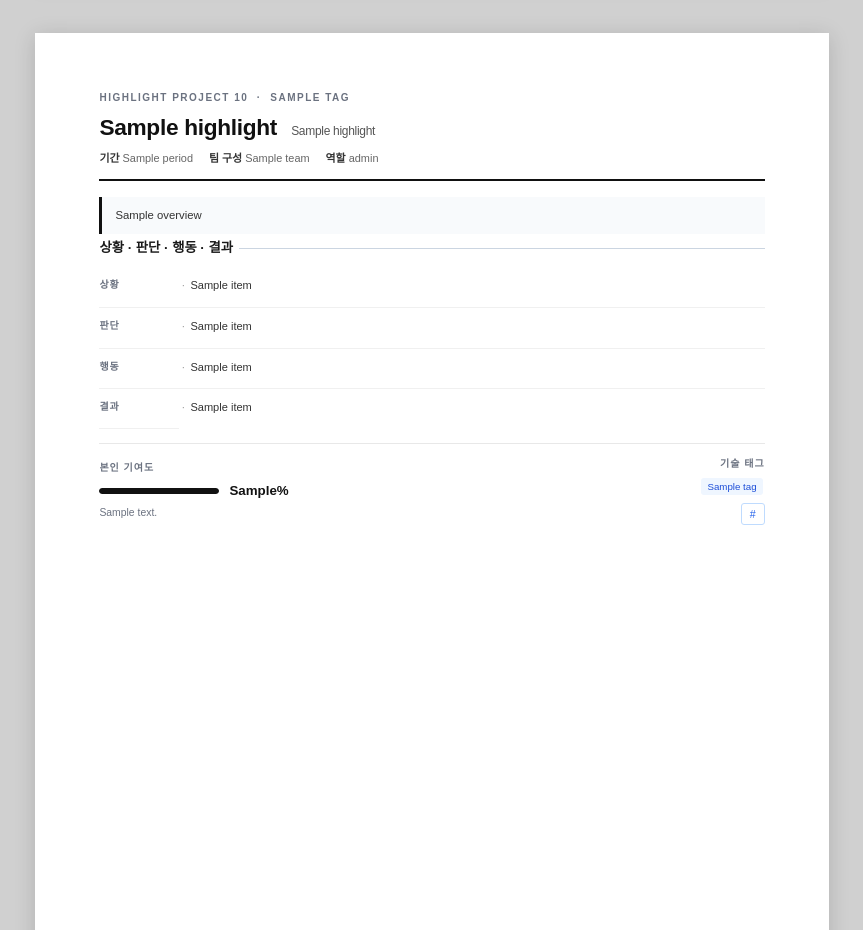
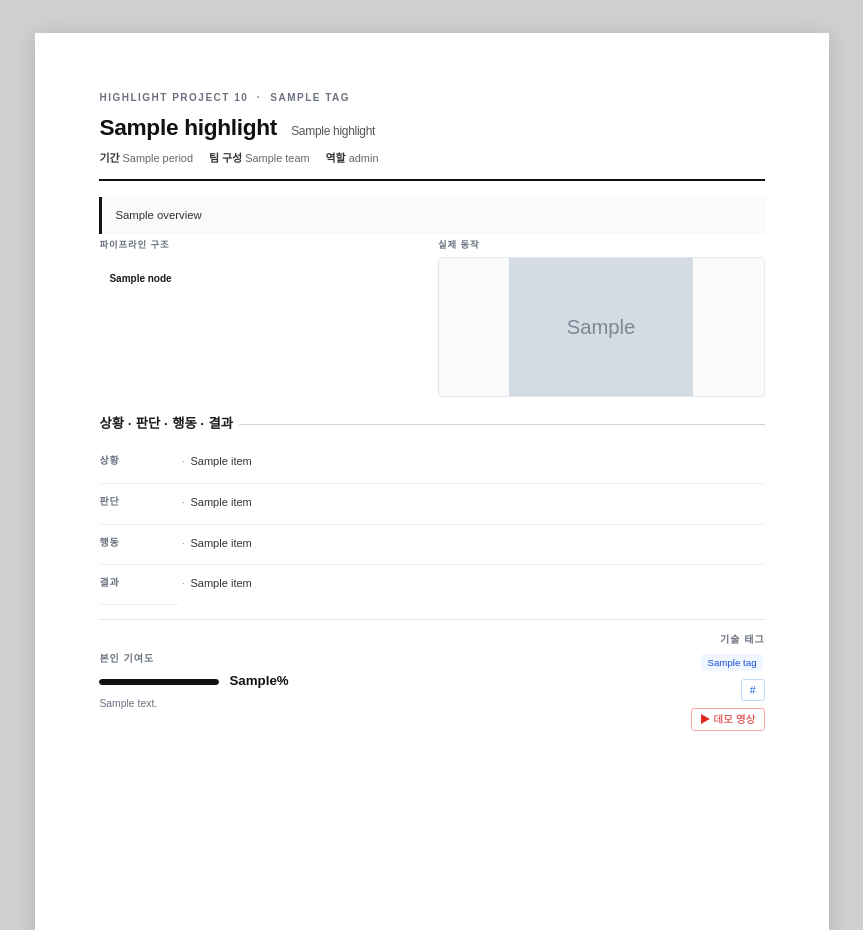
Before and after one commit to hotteok00/MosaiqJob, a Python web app: template templates/portfolio.html in a window 1280 px wide. Shown: the part 1195-2125 px from the top of the page, without its empty margins (208-1071 px from the left). Run offline with Jinja, Linux system fonts and the light colour scheme; the template is opened without the code that fills it: most values are stand-ins (such as "Sample title", 1, 10 or a date in 2020); grey boxes marked "Sample" are stand-in pictures.

Commit message:
포트폴리오 미디어 지원: HTML 파이프라인 다이어그램 + 데모 이미지
- pipeline_nodes: CSS 기반 플로우 다이어그램 (Mermaid 대체)
- demo_img: GitHub/외부 URL 이미지 자동 fetch
- youtube_url: 데모 영상 링크 버튼
- pipe-node-primary/secondary/accent 3단계 스타일

Co-Authored-By: Claude Opus 4.6 (1M context) <noreply@anthropic.com>

```diff
--- a/templates/portfolio.html
+++ b/templates/portfolio.html
@@ -263,6 +263,88 @@ hr.thin  { border: none; border-top: 0.5px solid var(--border-light); margin: 7p
   margin-bottom: 4px;
 }
 
+/* ── Project Media ── */
+.proj-media {
+  display: flex;
+  gap: 12px;
+  margin-bottom: 12px;
+}
+.media-item {
+  flex: 1;
+}
+.media-label {
+  font-size: 7pt;
+  font-weight: 700;
+  text-transform: uppercase;
+  letter-spacing: 0.1em;
+  color: var(--text-muted);
+  margin-bottom: 4px;
+}
+.proj-img {
+  width: 100%;
+  max-height: 140px;
+  object-fit: contain;
+  border: 1px solid #e2e8f0;
+  border-radius: 4px;
+  background: #fafafa;
+}
+
+/* ── Pipeline Flow Diagram (HTML/CSS) ── */
+.pipeline-flow {
+  display: flex;
+  align-items: center;
+  flex-wrap: wrap;
+  gap: 0;
+  padding: 10px 0;
+}
+.pipe-node {
+  display: inline-flex;
+  align-items: center;
+  justify-content: center;
+  padding: 5px 10px;
+  font-size: 7.5pt;
+  font-weight: 600;
+  border-radius: 4px;
+  white-space: nowrap;
+  text-align: center;
+  line-height: 1.3;
+}
+.pipe-node-primary {
+  background: var(--primary);
+  color: #fff;
+}
+.pipe-node-secondary {
+  background: var(--primary-light);
+  color: var(--primary-dark);
+  border: 1px solid #bfdbfe;
+}
+.pipe-node-accent {
+  background: #111;
+  color: #fff;
+}
+.pipe-arrow {
+  font-size: 10pt;
+  color: #cbd5e1;
+  margin: 0 3px;
+  font-weight: 300;
+}
+.pipe-group {
+  border: 1px dashed #cbd5e1;
+  border-radius: 6px;
+  padding: 6px 8px;
+  display: flex;
+  align-items: center;
+  gap: 0;
+  margin: 2px 0;
+}
+.pipe-group-label {
+  font-size: 6.5pt;
+  color: var(--text-muted);
+  text-transform: uppercase;
+  letter-spacing: 0.08em;
+  margin-bottom: 3px;
+}
+
 /* ── STAR Grid ── */
 .sdpa-grid {
   display: grid;
@@ -511,6 +593,28 @@ hr.thin  { border: none; border-top: 0.5px solid var(--border-light); margin: 7p
 
   <div class="proj-overview">{{ h.overview }}</div>
 
+  {% if h.pipeline_nodes or h.demo_img %}
+  <div class="proj-media">
+    {% if h.pipeline_nodes %}
+    <div class="media-item">
+      <div class="media-label">파이프라인 구조</div>
+      <div class="pipeline-flow">
+        {% for node in h.pipeline_nodes %}
+          {% if not loop.first %}<span class="pipe-arrow">→</span>{% endif %}
+          <span class="pipe-node {{ node.style|default('pipe-node-secondary') }}">{{ node.label }}</span>
+        {% endfor %}
+      </div>
+    </div>
+    {% endif %}
+    {% if h.demo_img %}
+    <div class="media-item">
+      <div class="media-label">실제 동작</div>
+      <img src="{{ h.demo_img }}" alt="{{ h.name }} 데모" class="proj-img">
+    </div>
+    {% endif %}
+  </div>
+  {% endif %}
+
   <div class="section-title">상황 &middot; 판단 &middot; 행동 &middot; 결과</div>
   <div class="sdpa-grid">
     <div class="sdpa-label">상황</div>
@@ -561,6 +665,11 @@ hr.thin  { border: none; border-top: 0.5px solid var(--border-light); margin: 7p
       {% if h.github_url %}
       <div style="margin-top:7px;">
         <a href="{{ h.github_url }}" class="github-link">{{ h.github_url | replace('https://', '') }}</a>
+      </div>
+      {% endif %}
+      {% if h.youtube_url %}
+      <div style="margin-top:7px;">
+        <a href="{{ h.youtube_url }}" class="github-link" style="border-color:#fca5a5;color:#dc2626;">▶ 데모 영상</a>
       </div>
       {% endif %}
     </div>
```
